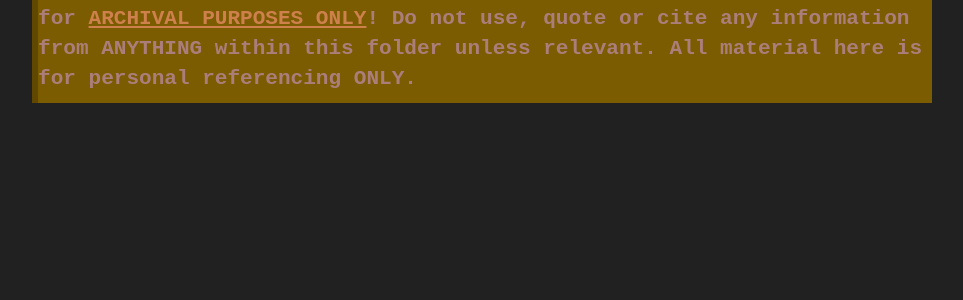
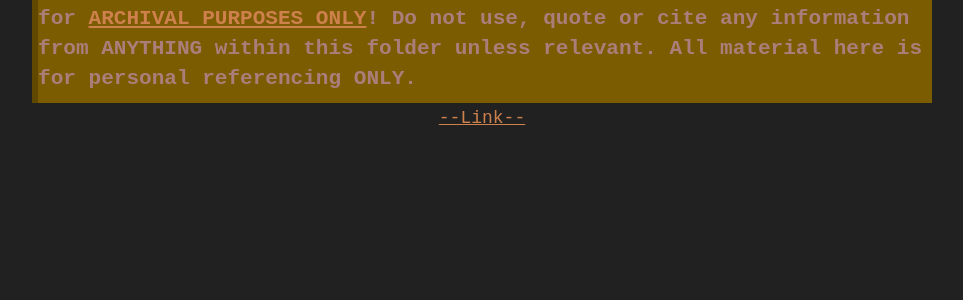
Before and after one commit to koraxial/koraxial.github.io, a Jekyll site: the page built from archive/index.html, in a window 1280 px wide. Shown: the part 342-642 px from the top of the page, without its empty margins (158-1121 px from the left). Built offline with Jekyll 4.4.1, drawn with Linux system fonts in a browser that asks for light colours.

Commit message:
Update index.html

```diff
--- a/archive/index.html
+++ b/archive/index.html
@@ -9,3 +9,6 @@ title: ARCHIVE
 <h3>This folder has posts and other material that has outdated information for <a href="">ARCHIVAL PURPOSES ONLY</a>!
   Do not use, quote or cite any information from ANYTHING within this folder unless relevant. All material here is for personal referencing ONLY. </h3>
 </div>
+
+<p align="center">
+  <a href="https://github.com/koraxial/koraxial.github.io/blob/main/archive/ARCHIVES">--Link--</a></p>
```
